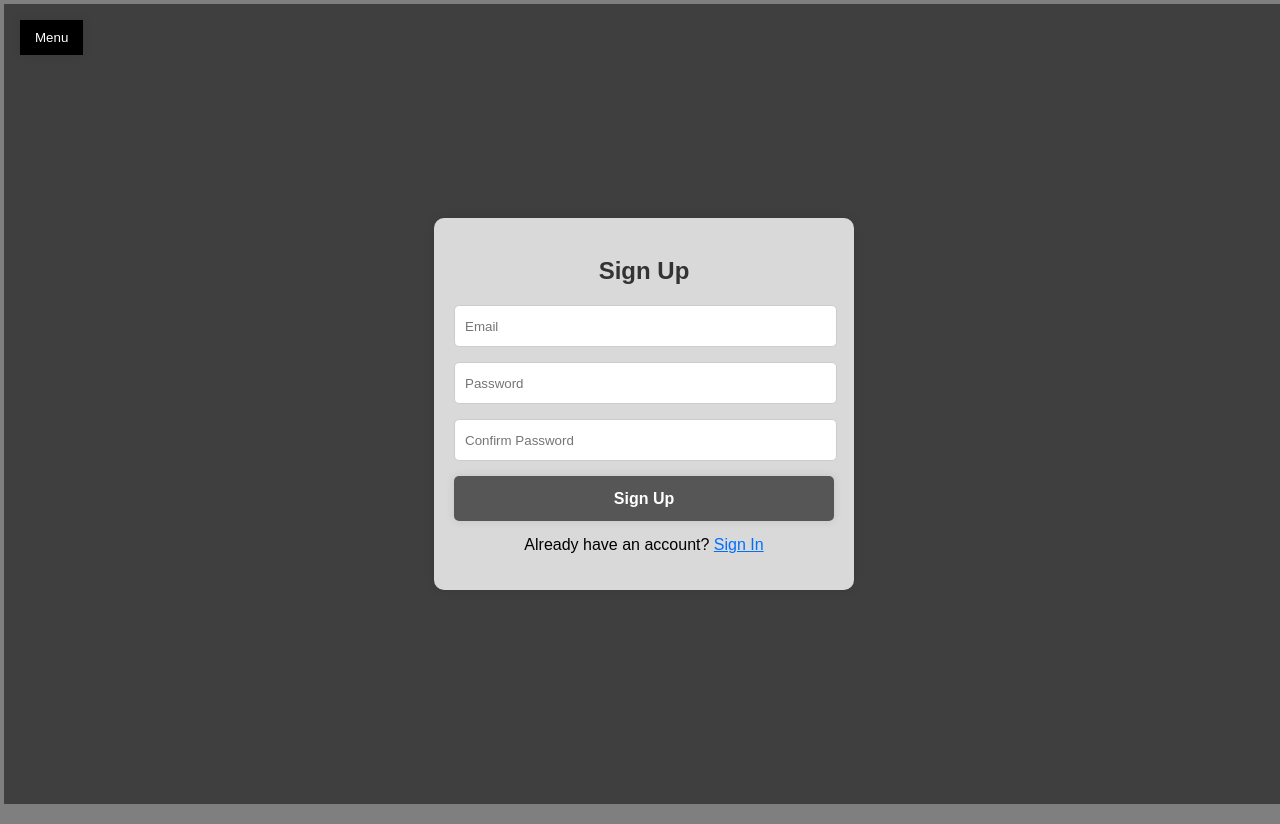
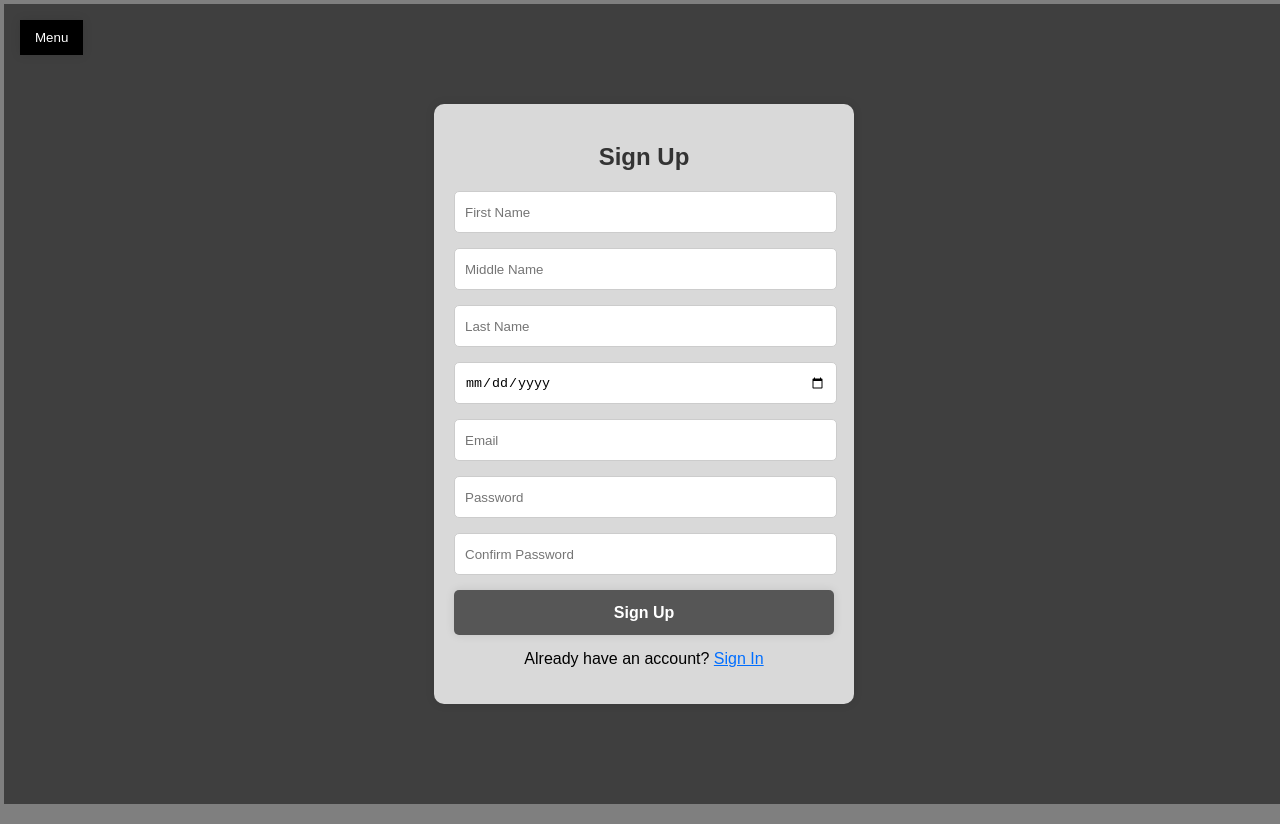
Before and after one commit to 1DeepanshuPathak1/Image-Editor, a React (Vite) app in the folder Client/: page /signup in a window 1280 px wide. Shown: the top 824 px of the page. Built offline with nearby package versions, Linux system fonts and the light colour scheme.

Commit message:
added a few routing logic

```diff
--- a/Client/src/app.jsx
+++ b/Client/src/app.jsx
@@ -22,7 +22,7 @@ function App() {
 
             <Routes>
                 <Route path="/" element={<Home />} />
-                <Route path="/edit" element={isSignedIn ? <EditPage /> : <Navigate to="/signin" />} />
+                <Route path="/edit" element={isSignedIn ? <EditPage /> : <Navigate to="/signin" state={{ from: '/edit' }}/>} />
                 <Route path="/signin" element={<SignIn setIsSignedIn={setIsSignedIn} />} /> {/* Sign-in route */}
                 <Route path="/signup" element={<SignUp setIsSignedIn={setIsSignedIn} />} />
             </Routes>
--- a/Client/src/css/signin.css
+++ b/Client/src/css/signin.css
@@ -2,28 +2,27 @@
 html, body {
     margin: -8px;
     padding: 0;
-    height: auto; /* Ensure body takes full height */
-    width: 100%; /* Ensure body takes full width */
-    font-family: Arial, sans-serif; /* Use a consistent font */
-    overflow-y: hidden;
+    height: auto;
+    width: 100%;
+    font-family: Arial, sans-serif;
     overflow-x: hidden;
 }
 
-/* Background for the Sign In page */
+/* Background for the Sign In/Sign Up page */
 .signin-background {
     position: fixed;
     top: 0;
     left: 0;
     width: 100%;
     height: 100vh;
-    background-image: url('../../test.jpg'); /* Ensure this path is correct */
+    background-image: url('../../test.jpg');
     background-size: cover;
     background-position: center;
     filter: blur(2.5px);
     z-index: -1;
 }
 
-/* Main container for Sign In form */
+/* Main container for forms */
 .signin-container {
     display: flex;
     flex-direction: column;
@@ -35,14 +34,15 @@ html, body {
 
 /* Form container styling */
 .form-container {
-    width: 380px; /* Fixed width to prevent stretching */
+    width: 380px;
     padding: 20px;
     background: rgba(255, 255, 255, 0.8);
     border-radius: 10px;
     box-shadow: 0 0 10px rgba(0, 0, 0, 0.1);
     transition: box-shadow 1s ease;
 }
-.form-container:hover{
+
+.form-container:hover {
     box-shadow:
         10px 10px 20px rgba(0, 255, 0, 0.5),
         -10px -10px 20px rgba(0, 255, 0, 0.4),
@@ -56,10 +56,9 @@ h2 {
     color: #333;
 }
 
-/* Input field styling for email and password */
-.signin-container input[type="email"],
-.signin-container input[type="password"] {
-    width: 95%; /* Ensure input fields fill the container */
+/* Input field styling for all types */
+.signin-container input {
+    width: 95%;
     height: 40px;
     margin-bottom: 15px;
     padding: 0 10px;
@@ -87,7 +86,7 @@ h2 {
     box-shadow: 0 0 30px rgba(0, 255, 0, 0.5);
 }
 
-/* Link styling for the prompt */
+/* Link styling */
 .signin-container p {
     text-align: center;
     margin-top: 15px;
@@ -98,3 +97,33 @@ h2 {
     color: rgb(0, 110, 255);
     text-decoration: underline;
 }
+
+/* Success Message Styling */
+.success-message {
+    position: fixed;
+    top: 20px;
+    left: 50%;
+    transform: translateX(-50%);
+    background-color: rgba(0, 128, 0, 0.8);
+    color: white;
+    padding: 10px 20px;
+    border-radius: 5px;
+    box-shadow: 0 0 10px rgba(0, 0, 0, 0.2);
+    font-size: 16px;
+    font-weight: bold;
+    z-index: 100;
+    animation: fadeOut 2s ease forwards; /* Fade out animation */
+}
+
+/* Keyframes for Fade Out */
+@keyframes fadeOut {
+    0% { opacity: 1; }
+    100% { opacity: 0; }
+}
+
+/* Add this to your signin.css */
+.redirect-message {
+    color: red; /* Change this to your preferred color */
+    text-align: center;
+    margin-bottom: 15px;
+}
--- a/Client/src/views/SignIn.jsx
+++ b/Client/src/views/SignIn.jsx
@@ -1,18 +1,35 @@
 import React from 'react';
-import '../css/signin.css'; // Ensure this path is correct
+import { useNavigate, useLocation } from 'react-router-dom';
+import '../css/signin.css'; // Ensure the path is correct
 
 function SignIn({ setIsSignedIn }) {
+    const navigate = useNavigate();
+    const location = useLocation();
+
     const handleSubmit = (e) => {
         e.preventDefault();
-        // Logic for signing in (e.g., API call)
         setIsSignedIn(true); // Simulate successful sign-in
+
+        // Determine where to redirect based on the 'from' state
+        const from = location.state?.from ;
+        if (from === '/edit') {
+            navigate('/edit');
+        } else {
+            navigate(from);
+        }
+
     };
+
+    const redirectMessage = location.state?.from === '/edit'
+        ? "You must sign in to access the Edit page."
+        : "";
 
     return (
         <div className="signin-container">
             <div className="background"></div>
             <div className="form-container">
                 <h2>Sign In</h2>
+                {redirectMessage && <p className="redirect-message">{redirectMessage}</p>}
                 <form onSubmit={handleSubmit}>
                     <input type="email" placeholder="Email" required />
                     <input type="password" placeholder="Password" required />
--- a/Client/src/views/SignUp.jsx
+++ b/Client/src/views/SignUp.jsx
@@ -1,11 +1,43 @@
-import React from 'react';
-import '../css/signin.css'; // Reusing the same CSS file
+import React, { useState } from 'react';
+import '../css/signin.css';
 
 function SignUp({ setIsSignedIn }) {
+    const [formData, setFormData] = useState({
+        firstName: '',
+        middleName: '',
+        lastName: '',
+        email: '',
+        password: '',
+        confirmPassword: '',
+        dateOfBirth: ''
+    });
+
+    const [showMessage, setShowMessage] = useState(false);
+
+    const handleChange = (e) => {
+        const { name, value } = e.target;
+        setFormData((prev) => ({
+            ...prev,
+            [name]: value
+        }));
+    };
+
     const handleSubmit = (e) => {
         e.preventDefault();
-        // Logic for signing up (e.g., API call)
-        setIsSignedIn(true); // Simulate successful sign-up
+
+        // Password match validation
+        if (formData.password !== formData.confirmPassword) {
+            alert("Passwords do not match!");
+            return;
+        }
+
+        // Show success message
+        setShowMessage(true);
+
+        // Redirect to sign-in page after 2 seconds
+        setTimeout(() => {
+            window.location.href = "/signin";
+        }, 2000);
     };
 
     return (
@@ -14,13 +46,73 @@ function SignUp({ setIsSignedIn }) {
             <div className="form-container">
                 <h2>Sign Up</h2>
                 <form onSubmit={handleSubmit}>
-                    <input type="email" placeholder="Email" required />
-                    <input type="password" placeholder="Password" required />
-                    <input type="password" placeholder="Confirm Password" required />
+                    <input
+                        type="text"
+                        name="firstName"
+                        placeholder="First Name"
+                        value={formData.firstName}
+                        onChange={handleChange}
+                        required
+                    />
+                    <input
+                        type="text"
+                        name="middleName"
+                        placeholder="Middle Name"
+                        value={formData.middleName}
+                        onChange={handleChange}
+                    />
+                    <input
+                        type="text"
+                        name="lastName"
+                        placeholder="Last Name"
+                        value={formData.lastName}
+                        onChange={handleChange}
+                        required
+                    />
+                    <input
+                        type="date"
+                        name="dateOfBirth"
+                        value={formData.dateOfBirth}
+                        onChange={handleChange}
+                        required
+                    />
+                    <input
+                        type="email"
+                        name="email"
+                        placeholder="Email"
+                        value={formData.email}
+                        onChange={handleChange}
+                        required
+                    />
+                    <input
+                        type="password"
+                        name="password"
+                        placeholder="Password"
+                        value={formData.password}
+                        onChange={handleChange}
+                        required
+                    />
+                    <input
+                        type="password"
+                        name="confirmPassword"
+                        placeholder="Confirm Password"
+                        value={formData.confirmPassword}
+                        onChange={handleChange}
+                        required
+                    />
                     <button type="submit">Sign Up</button>
                 </form>
-                <p>Already have an account? <a href="/signin">Sign In</a></p>
+                <p>
+                    Already have an account? <a href="/signin">Sign In</a>
+                </p>
             </div>
+
+            {/* Custom Success Message */}
+            {showMessage && (
+                <div className="success-message">
+                    Sign-up successful! Redirecting to Sign In page...
+                </div>
+            )}
         </div>
     );
 }
```
